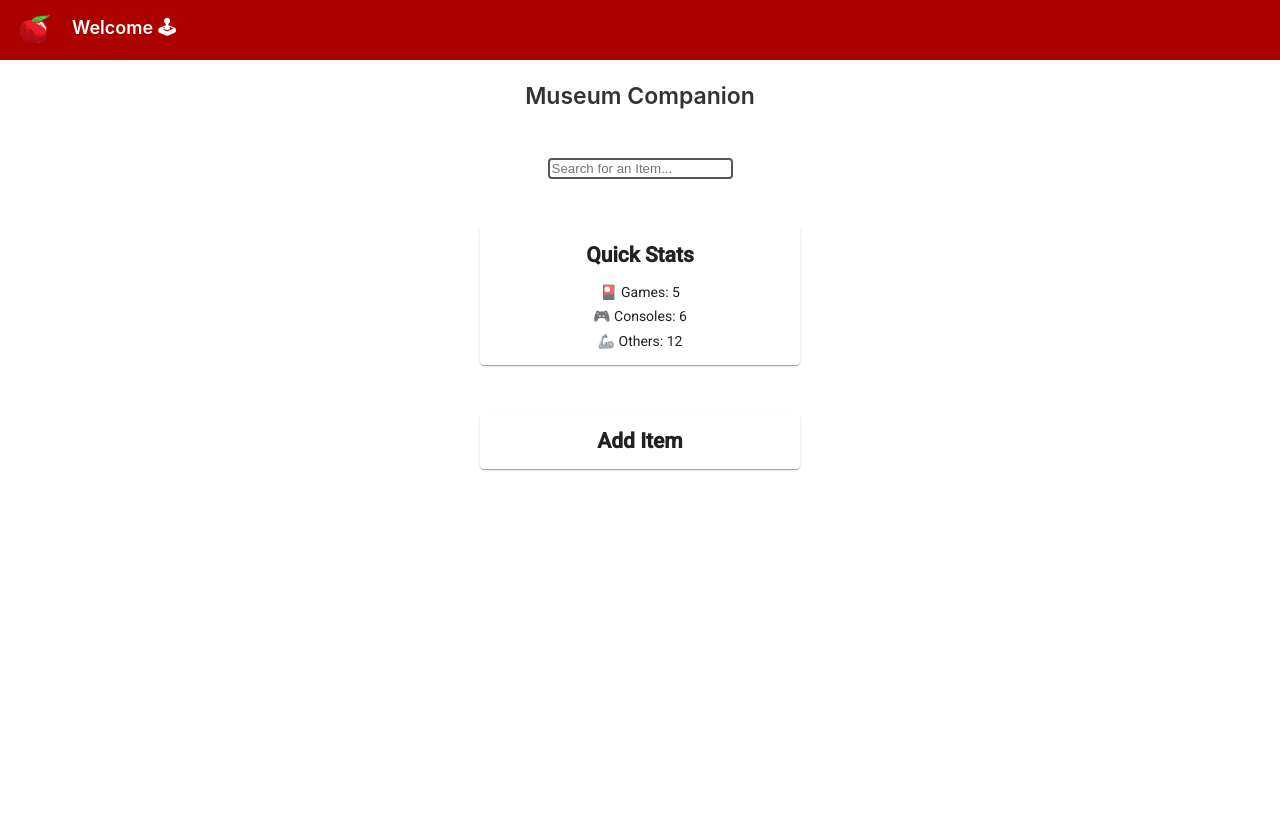
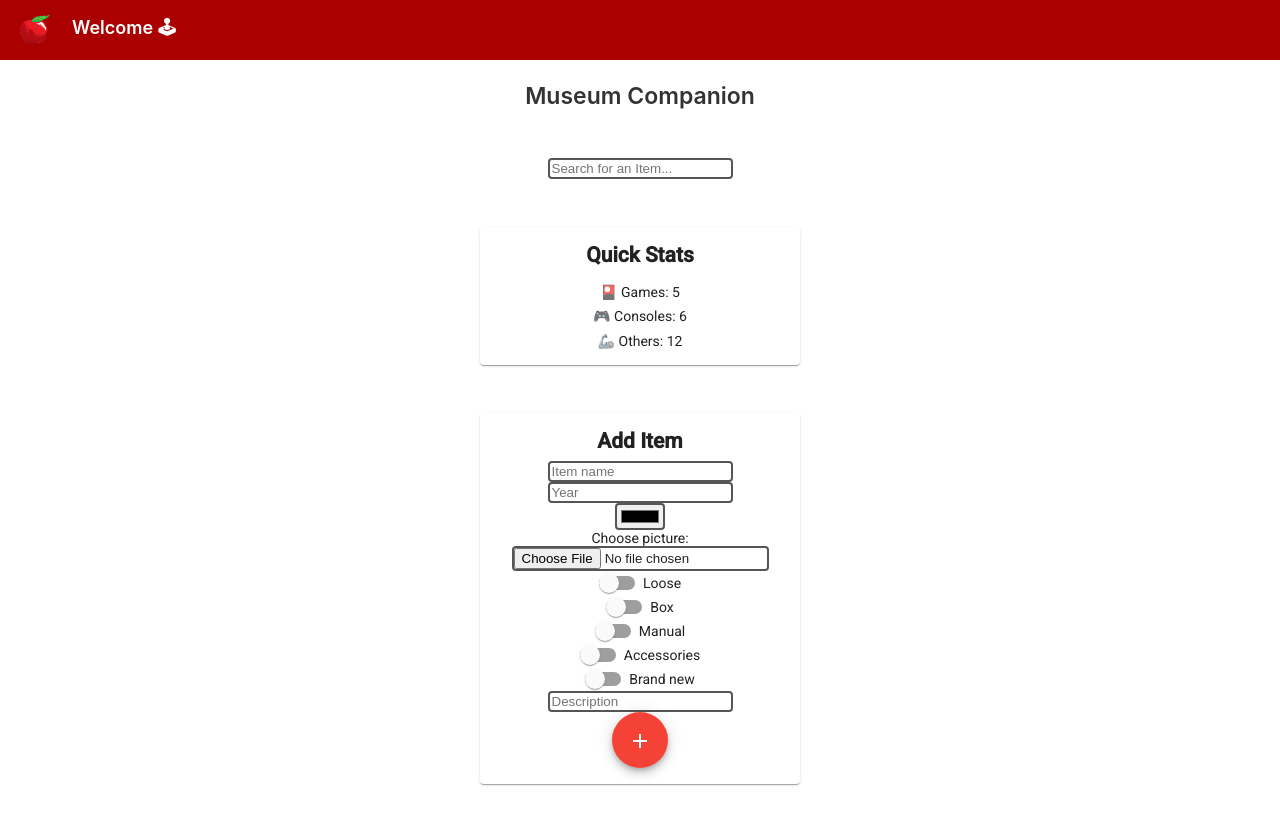
Before and after one commit to AmauryDanisCousandier/MuseumCompanion-ui, an Angular app: page / in a window 1280 px wide. Shown: the top 824 px of the page. Built offline with nearby package versions, Linux system fonts and the light colour scheme.

Commit message:
quick stats

```diff
--- a/src/app/app.component.html
+++ b/src/app/app.component.html
@@ -10,13 +10,29 @@
 <div class="content">
   <span class="title">Museum Companion</span>
   <input type="text" placeholder="Search for an Item...">
-  <mat-card>
+  <mat-card class="quickstats">
     <h2>Quick Stats</h2>
     <p>🎴 Games: {{gameNbr}}</p>
     <p>🎮 Consoles: {{consoleNbr}}</p>
     <p>🦾 Others: {{accessNbr}}</p>
   </mat-card>
   <mat-card>
-    <h2>Add Item</h2>
+    <h2 class="additem">Add Item</h2>
+    <input type="text" placeholder="Item name">
+    <input type="number" placeholder="Year" min="1960">
+    <input type="color">
+    <label for="avatar">Choose picture:</label>
+
+    <input type="file" id="avatar" name="avatar" accept="image/png, image/jpeg">
+
+    <mat-slide-toggle>Loose</mat-slide-toggle>
+    <mat-slide-toggle>Box</mat-slide-toggle>
+    <mat-slide-toggle>Manual</mat-slide-toggle>
+    <mat-slide-toggle>Accessories</mat-slide-toggle>
+    <mat-slide-toggle>Brand new</mat-slide-toggle>
+    <input type="text" placeholder="Description">
+    <button mat-fab color="warn" aria-label="submit item">
+      <mat-icon>add</mat-icon>
+    </button>
   </mat-card>
 </div>
--- a/src/app/app.module.ts
+++ b/src/app/app.module.ts
@@ -1,6 +1,9 @@
 import { NgModule } from '@angular/core';
 import { BrowserModule } from '@angular/platform-browser';
 import { MatCardModule } from '@angular/material/card';
+import { MatSlideToggleModule } from '@angular/material/slide-toggle';
+import { MatButtonModule } from '@angular/material/button';
+import { MatIconModule } from '@angular/material/icon';
 
 import { AppRoutingModule } from './app-routing.module';
 import { AppComponent } from './app.component';
@@ -13,7 +16,10 @@ import { BrowserAnimationsModule } from '@angular/platform-browser/animations';
   imports: [
     BrowserModule,
     MatCardModule,
+    MatSlideToggleModule,
     AppRoutingModule,
+    MatButtonModule,
+    MatIconModule,
     BrowserAnimationsModule
   ],
   providers: [],
```
